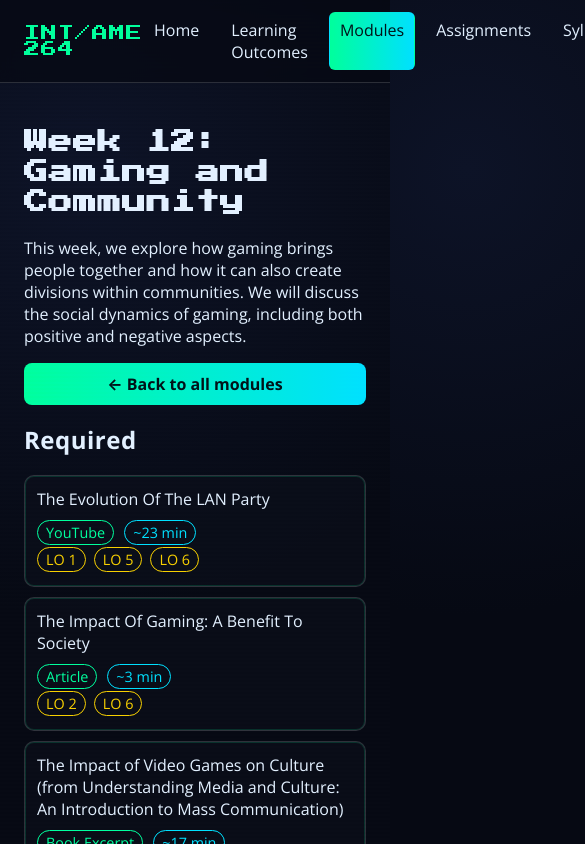
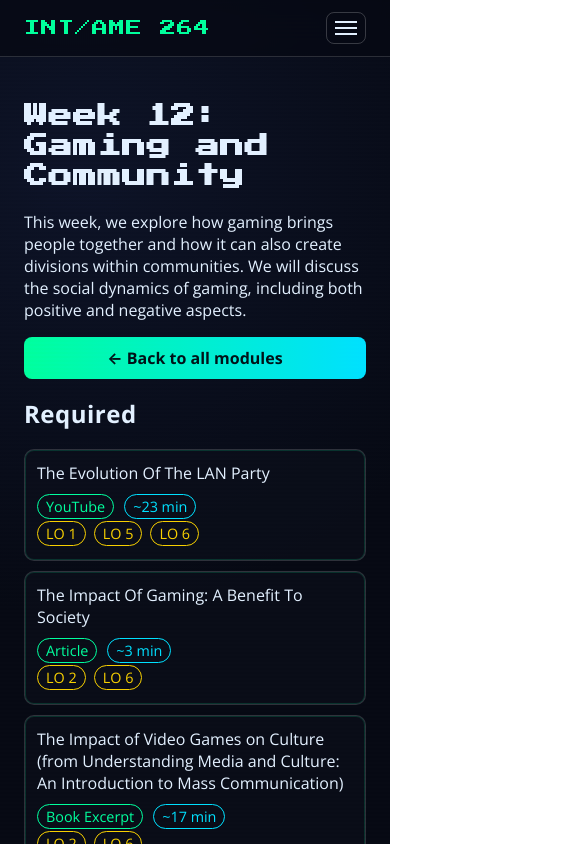
Before and after one commit to natelaclaire/int-ame-264, a React (Vite) app: page /modules/week-12-gaming-and-community in a window 390 px wide. Shown: the top 844 px of the page, 585 px wide, since content can reach past the window. Built offline with nearby package versions, Linux system fonts and the light colour scheme.

Commit message:
Responsive menu

```diff
--- a/src/components/Navbar.jsx
+++ b/src/components/Navbar.jsx
@@ -1,15 +1,30 @@
+import { useState } from 'react'
 import { NavLink } from 'react-router-dom'
 
 export default function Navbar() {
+  const [isOpen, setIsOpen] = useState(false)
+  const closeMenu = () => setIsOpen(false)
+
   return (
-    <header className="navbar">
+    <header className={`navbar ${isOpen ? 'open' : ''}`}>
       <div className="brand">INT/AME 264</div>
+      <button
+        className="navbar-toggle"
+        type="button"
+        aria-label="Toggle navigation"
+        aria-expanded={isOpen}
+        onClick={() => setIsOpen(open => !open)}
+      >
+        <span className="navbar-toggle-bar" />
+        <span className="navbar-toggle-bar" />
+        <span className="navbar-toggle-bar" />
+      </button>
       <nav>
-        <NavLink to="/" className={({isActive}) => isActive ? 'active' : ''}>Home</NavLink>
-        <NavLink to="/learning-outcomes" className={({isActive}) => isActive ? 'active' : ''}>Learning Outcomes</NavLink>
-        <NavLink to="/modules" className={({isActive}) => isActive ? 'active' : ''}>Modules</NavLink>
-        <NavLink to="/assignments" className={({isActive}) => isActive ? 'active' : ''}>Assignments</NavLink>
-        <NavLink to="/syllabi" className={({isActive}) => isActive ? 'active' : ''}>Syllabi</NavLink>
+        <NavLink to="/" onClick={closeMenu} className={({isActive}) => isActive ? 'active' : ''}>Home</NavLink>
+        <NavLink to="/learning-outcomes" onClick={closeMenu} className={({isActive}) => isActive ? 'active' : ''}>Learning Outcomes</NavLink>
+        <NavLink to="/modules" onClick={closeMenu} className={({isActive}) => isActive ? 'active' : ''}>Modules</NavLink>
+        <NavLink to="/assignments" onClick={closeMenu} className={({isActive}) => isActive ? 'active' : ''}>Assignments</NavLink>
+        <NavLink to="/syllabi" onClick={closeMenu} className={({isActive}) => isActive ? 'active' : ''}>Syllabi</NavLink>
       </nav>
     </header>
   )
--- a/src/styles.css
+++ b/src/styles.css
@@ -22,6 +22,8 @@ body{ margin:0; font-family: 'Open Sans', system-ui, -apple-system, Segoe UI, Ro
 .navbar a{ color: var(--fg); text-decoration:none; padding:6px 10px; border:1px solid transparent; border-radius:6px; }
 .navbar a:hover{ border-color: rgba(255,255,255,0.15); }
 .navbar a.active{ color:#001218; background: linear-gradient(90deg, var(--accent), var(--accent2)); text-shadow: none; }
+.navbar-toggle{ display:none; background: transparent; border:1px solid rgba(255,255,255,0.2); border-radius:8px; padding:8px; cursor:pointer; flex-direction: column; gap:4px; }
+.navbar-toggle-bar{ display:block; width:22px; height:2px; background: var(--fg); }
 
 h1{ font-family: 'Press Start 2P', cursive; letter-spacing:0.5px; line-height:1.25; }
 h2,h3{ font-family: inherit; letter-spacing:0.5px; line-height:1.25; }
@@ -89,6 +91,14 @@ h2,h3{ font-family: inherit; letter-spacing:0.5px; line-height:1.25; }
 .markdown-content a:hover{ color: var(--accent); }
 .markdown-content hr{ border: none; border-top: 1px solid rgba(255,255,255,0.15); margin: 24px 0; }
 
+@media (max-width: 1000px){
+  .navbar{ flex-wrap: wrap; gap: 12px; }
+  .navbar-toggle{ display: inline-flex; align-items: center; justify-content: center; }
+  .navbar nav{ width: 100%; display: none; flex-direction: column; gap: 8px; padding: 8px 0 4px; }
+  .navbar.open nav{ display: flex; }
+  .navbar a{ padding: 10px 12px; border-radius: 8px; }
+}
+
 @media (max-width: 640px){
   .navbar nav{ gap:10px; }
   .btn{ width: 100%; text-align:center; }
```
